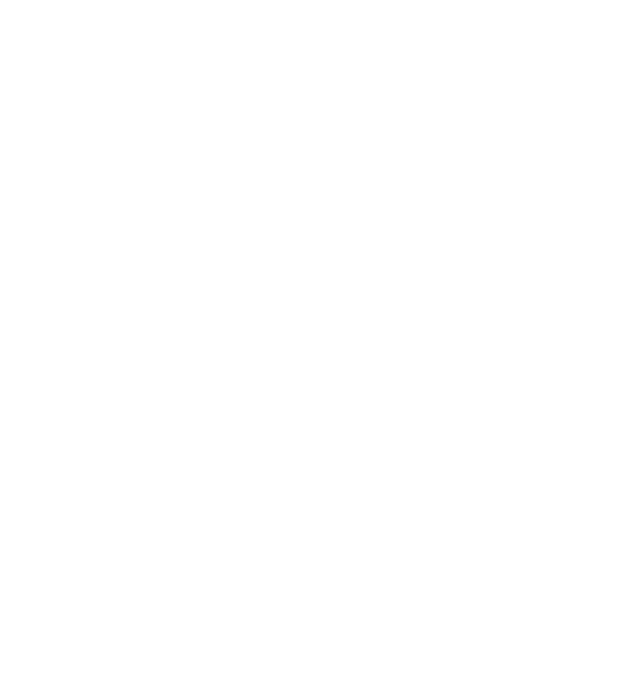
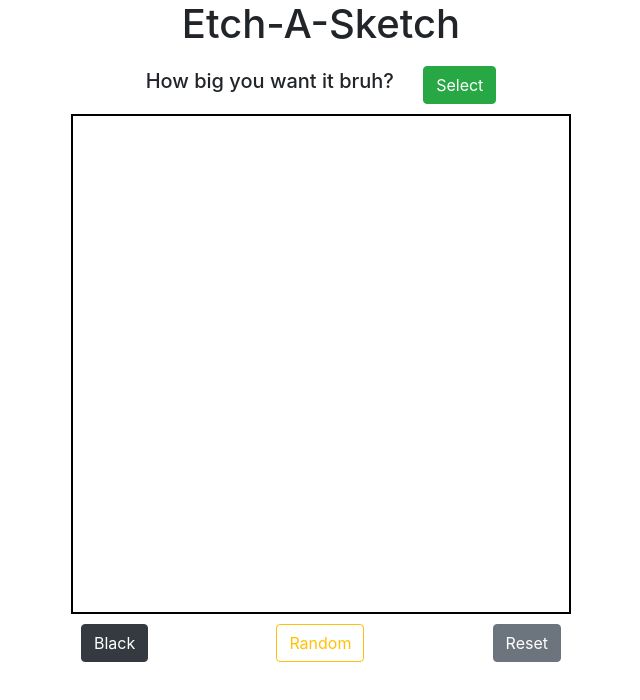
Before and after one commit to zmgj/Etch-a-sketch, a plain HTML site: page index.html in a window 1280 px wide. Shown: the whole page, without its empty margins (319-959 px from the left). Drawn offline with nearby package versions, Linux system fonts and the light colour scheme.

Commit message:
Styling the page

```diff
--- a/index.html
+++ b/index.html
@@ -4,10 +4,22 @@
     <meta charset="utf-8">
     <title>Etch-A-Sketch</title>
     <link rel="stylesheet" href="style.css">
+    <link rel="stylesheet" href="https://cdn.jsdelivr.net/npm/bootstrap@4.0.0/dist/css/bootstrap.min.css" integrity="sha384-Gn5384xqQ1aoWXA+058RXPxPg6fy4IWvTNh0E263XmFcJlSAwiGgFAW/dAiS6JXm" crossorigin="anonymous">
   <style>
   </style>
   </head>
 <body>
+    <h1>Etch-A-Sketch</h1>
+    <div class="header">
+      <h5>How big you want it bruh?</h5>
+        <button id="numberOfSquare" class="btn btn-success">Select</button>
+    </div>
+    <div id="container"></div>
+    <div class="footer">
+        <button class="btn btn-dark">Black</button>
+        <button class="btn btn-outline-warning">Random</button>
+        <button class="btn btn-secondary">Reset</button>
+    </div>
 </body>
 <script src="main.js"></script>
 
--- a/style.css
+++ b/style.css
@@ -0,0 +1,37 @@
+/*Makes divs appear as grid*/
+
+body{
+    display:flex;
+    align-items: center;
+    justify-content: center;
+    flex-direction: column;
+
+}
+
+.header{
+    display: flex;
+    flex-direction: row;
+    align-items: center;
+    width: 400px;
+    justify-content: space-around;
+    padding: 10px;
+}
+
+
+.footer{
+    display: flex;
+    flex-direction: row;
+    justify-content: space-between;
+    width: 500px;
+    align-items: center;
+    padding: 10px;
+}
+
+#container{
+    width: 500px;
+    height: 500px;
+    justify-content: center;
+    display: grid;
+    border: 2px solid black;
+
+}
```
Also changed, not shown: 1 other file.
